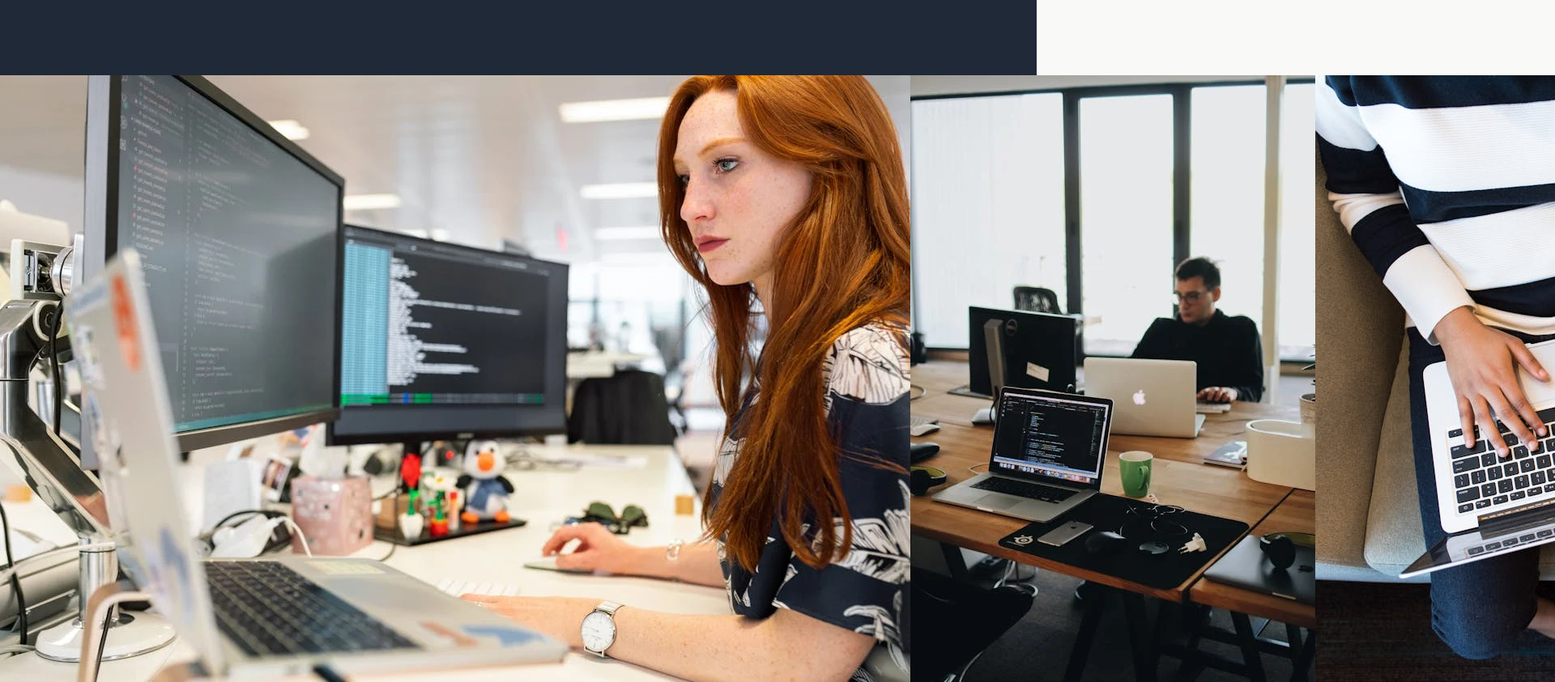
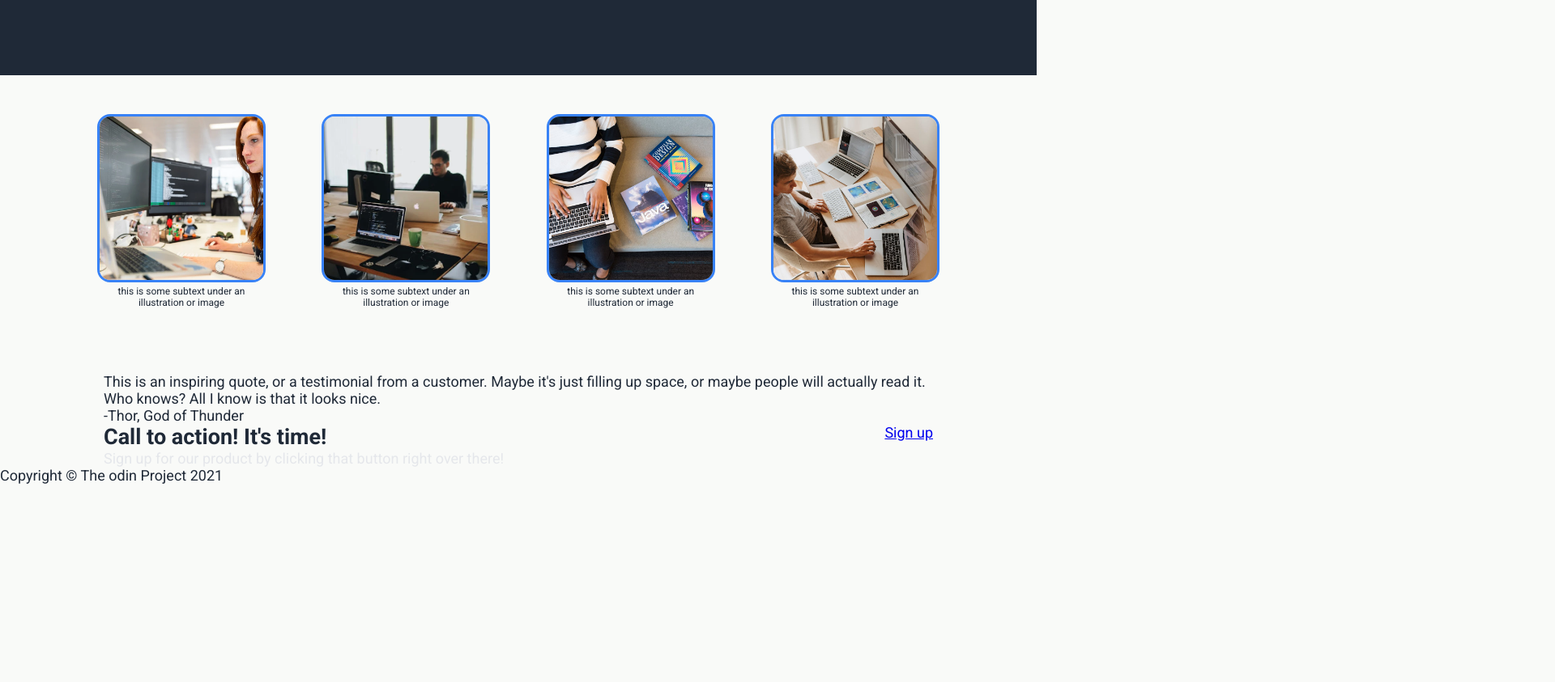
Before and after one commit to trosdj/odin-landing, a plain HTML site: page index.html in a window 1280 px wide. Shown: the part 403-1246 px from the top of the page at 81% size, 1920 px wide, since content can reach past the window. After the commit the page ends 1001 px from the top, so only its background shows below. Drawn offline with Linux system fonts and the light colour scheme.

Commit message:
Add styling for infortmation section
Adds CSS styling rules for information section and
fixes some styling issues with the hero section.

```diff
--- a/style.css
+++ b/style.css
@@ -26,6 +26,7 @@ body {
 
 .container {
   width: 80%;
+  max-width: 1100px;
   margin: 0 auto;
 }
 
@@ -88,6 +89,10 @@ body {
   padding: 6rem 0;
 }
 
+.hero>.row {
+  gap: 2rem;
+}
+
 .hero__text {
   color: var(--light);
   width: 50%;
@@ -124,3 +129,43 @@ body {
   color: var(--light);
   background-color: var(--accent);
 }
+
+
+
+
+
+/* #INFO-STYLING */
+
+.info {
+  text-align: center;
+  padding-top: 1.5rem;
+  padding-bottom: 3.5rem;
+}
+
+.info__title {
+  font-size: 2.25rem;
+}
+
+.info__imgs {
+  width: 85%;
+  margin: 0 auto;
+  padding: 1.5rem;
+}
+
+.info__img {
+  width: 20%;
+}
+
+.info__img>img {
+  border: 3px solid var(--accent);
+  border-radius: 1rem;
+  width: 100%;
+  min-width: 7rem;
+  object-fit: cover;
+  aspect-ratio: 1/1;
+}
+
+.info__img>.subtext {
+  font-size: .75rem;
+  color: var(--dark);
+}
```
